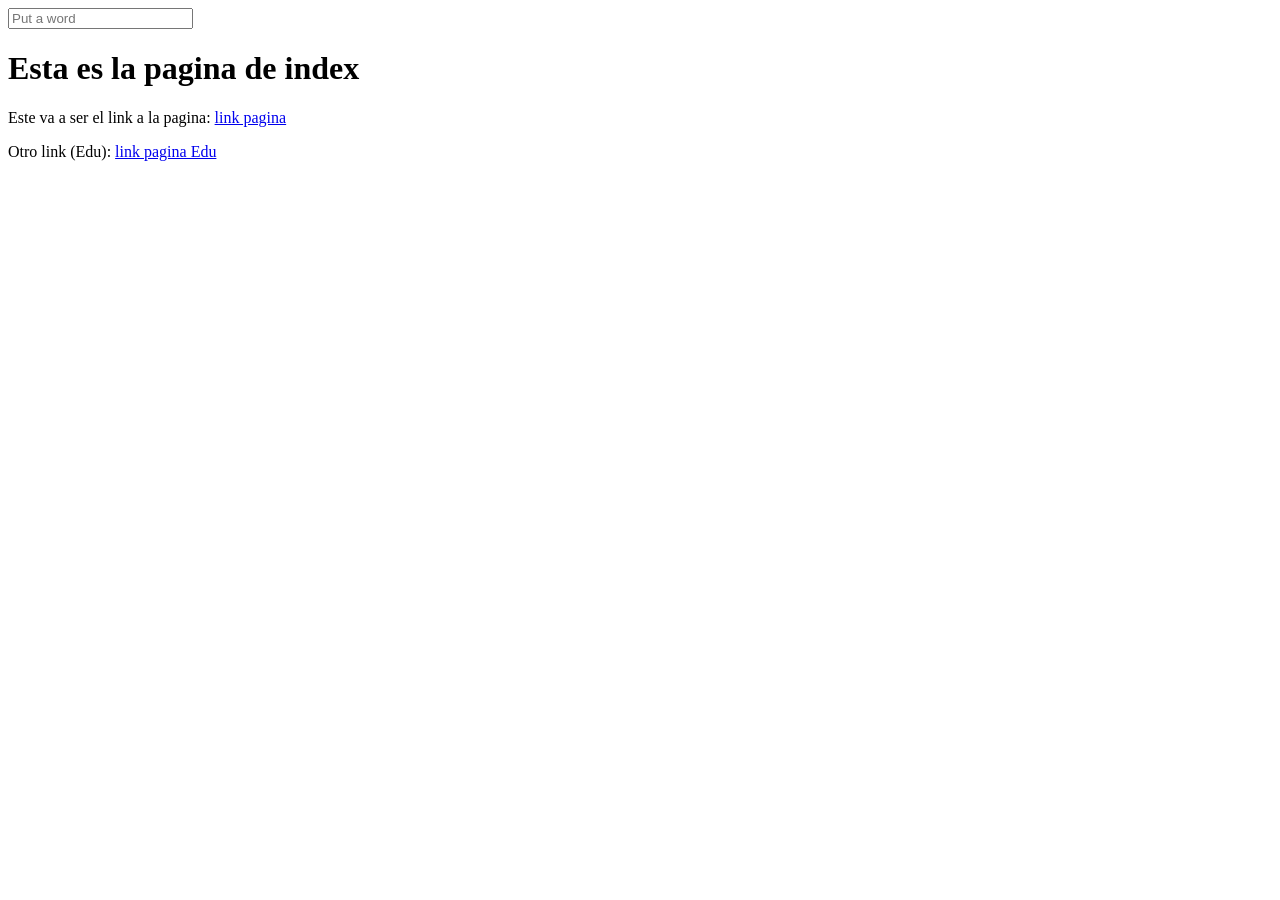
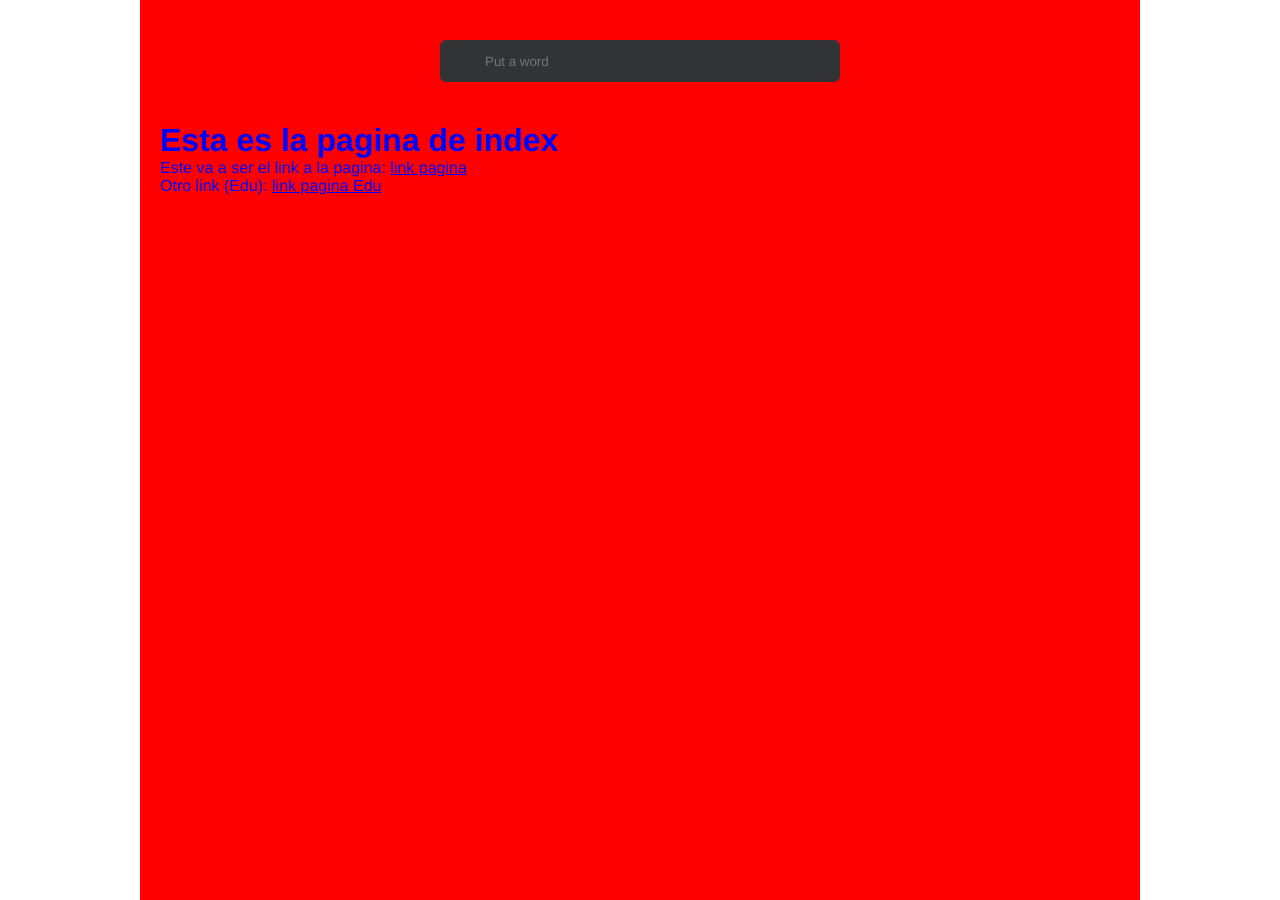
Before and after one commit to BCNGEEKS/Geekateca, a Jekyll site: the page built from index.md, in a window 1280 px wide. Built offline with Jekyll 4.4.1, drawn with Linux system fonts in a browser that asks for light colours.

Commit message:
Update style.css

```diff
--- a/style/style.css
+++ b/style/style.css
@@ -1,5 +1,47 @@
 *{
-  font-family: "Gill Sans Extrabold", Helvetica, sans-serif
-
+  margin: 0;
+  padding: 0;
+  box-sizing: border-box;
+  font-family: "Gill Sans Extrabold", Helvetica, sans-serif;
   color: blue;
 }
+
+.container{
+  position: relative;
+  min-height: 100vh;
+  max-width: 1000px;
+  width: 100%;
+  margin: 0 auto;
+  padding: 40px 20px;
+  background-color: red;
+}
+
+.container .search-box{
+  position: relative;
+  height: 42px;
+  max-width: 400px;
+  margin: 0 auto;
+  margin-bottom: 40px;
+}
+
+.search-box input{
+  position: absolute;
+  height: 100%;
+  width: 100%;
+  outline: none;
+  border: none;
+  background-color: #323334;
+  padding: 0 15px 0 45px;
+  color: #fff;
+  border-radius: 6px;
+}
+
+.search-box i{
+  position: absolute;
+  z-index: 2;
+  color: #999;
+  top: 50%;
+  left: 15px;
+  font-size: 20px;
+  transform: translateY(-50%);
+}
```
